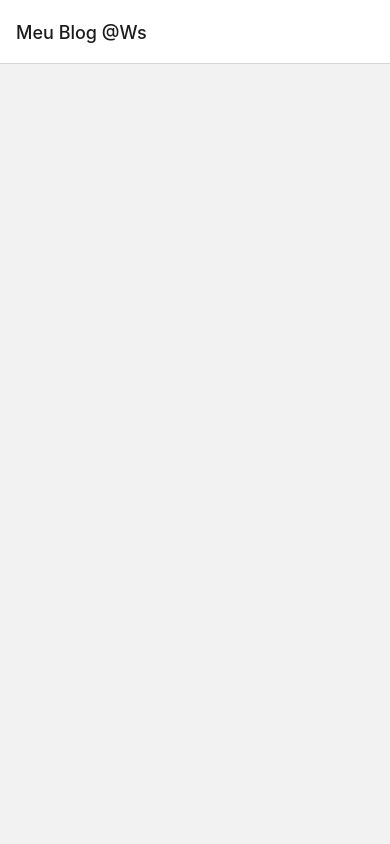
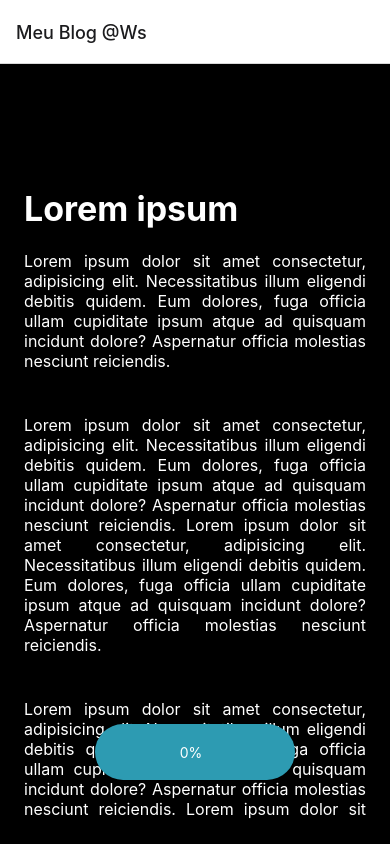
Before and after one commit to Weverson-Luan/borleiplate, a React Native app: screen /ReadingProgressIndicator in a window 390 px wide. Built offline with nearby package versions, Linux system fonts and the light colour scheme.

Commit message:
feat ✨ componente para lidar com porcentagem de texto lido pro usuário

```diff
--- a/package.json
+++ b/package.json
@@ -15,6 +15,7 @@
     "@react-navigation/native-stack": "^6.10.0",
     "@types/styled-components-react-native": "5.2.0",
     "i18next": "^23.11.5",
+    "phosphor-react-native": "^2.0.0",
     "react": "^18.3.1",
     "react-i18next": "^14.1.2",
     "react-native": "0.74.1",
--- /dev/null
+++ b/src/presentation/components/progress-bar/progress-bar.tsx
@@ -0,0 +1,68 @@
+/**
+ * IMPORTS
+ */
+
+import React, { useEffect } from "react";
+import { Text, TouchableOpacity, View } from "react-native";
+
+// styles
+import { styles } from "./styles";
+import Animated, {
+  BounceIn,
+  FadeIn,
+  FadeOut,
+  useAnimatedStyle,
+  useSharedValue,
+  withSpring,
+} from "react-native-reanimated";
+
+type IProps = {
+  value: number;
+  onMoveTop: () => void;
+};
+
+const TouchableOpacityAnimated =
+  Animated.createAnimatedComponent(TouchableOpacity);
+
+const ProgressBar = ({ value, onMoveTop }: IProps) => {
+  const widthContainer = useSharedValue(200);
+
+  // para sabe se cheguei no final do texto em tela
+  const onReached = value >= 95;
+
+  const animatedStyle = useAnimatedStyle(() => {
+    return {
+      width: widthContainer.value,
+    };
+  });
+
+  useEffect(() => {
+    widthContainer.value = withSpring(onReached ? 56 : 200, { mass: 0.4 });
+  }, [value]);
+  return (
+    <Animated.View style={[styles.container, animatedStyle]}>
+      {onReached ? (
+        <TouchableOpacityAnimated
+          onPress={onMoveTop}
+          entering={BounceIn}
+          exiting={FadeOut}
+        >
+          <Text>UP</Text>
+        </TouchableOpacityAnimated>
+      ) : (
+        <Animated.View style={styles.progressConten}>
+          <Text style={styles.textValue}>{value}%</Text>
+
+          <View style={styles.tracker}>
+            <View style={[styles.progress, { width: `${value}%` }]} />
+          </View>
+        </Animated.View>
+      )}
+    </Animated.View>
+  );
+};
+
+/**
+ * EXPORTS
+ */
+export { ProgressBar };
--- /dev/null
+++ b/src/presentation/components/progress-bar/styles.ts
@@ -0,0 +1,41 @@
+import { StyleSheet } from "react-native";
+import theme from "../../../core/styles/styled-components/theme";
+
+/**
+ * IMPORTS
+ */
+export const styles = StyleSheet.create({
+  container: {
+    // width: 200,
+    height: 56,
+    backgroundColor: theme.colors.blue_cyan_200,
+    position: "absolute",
+    bottom: 64,
+    alignSelf: "center",
+    borderRadius: 32,
+    justifyContent: "center",
+    alignItems: "center",
+    paddingHorizontal: 16,
+  },
+  textValue: {
+    marginRight: 8,
+    color: theme.colors.neutral_25,
+  },
+  tracker: {
+    flex: 1,
+    height: 3,
+    borderRadius: 3,
+    backgroundColor: "red",
+  },
+  progress: {
+    height: 3,
+    borderRadius: 3,
+    backgroundColor: "blue",
+  },
+  progressConten: {
+    justifyContent: "center",
+    alignItems: "center",
+
+    flexDirection: "row",
+  },
+});
--- a/src/presentation/components/reading-progress-indicator/reading-progress-indicator.tsx
+++ b/src/presentation/components/reading-progress-indicator/reading-progress-indicator.tsx
@@ -2,14 +2,141 @@
  * IMPORTS
  */
 
-import React from "react";
-import { View } from "react-native";
+import React, { useState, useRef } from "react";
+import { ScrollView, Text, View, useWindowDimensions } from "react-native";
 
 // styles
 import { styles } from "./styles";
+import { ProgressBar } from "../progress-bar/progress-bar";
+
+/**
+ *
+ * 1 -> Precisa calcular qual a porcetagem que o usuário está lendo
+ * 2 -> Precisa saber qual e o tamanho da lista
+ * 3 -> Precisa descobrir qual porcetagem ja vai mostrar pro usuário de inicio
+ * 4 -> Precisa saber qual parte de lista o usuário está
+ *
+ * onScroll => responsavel por observa qualquer evento de rolagem no flatList
+ */
+
+/**
+ * Content size
+ * É o tamanho do conteúdo da ScrollView.
+ * height and width
+ */
+
+/**
+ * Content offset
+ * x and y
+ * Onde o usuário fica ao terminar a rolagem.
+ */
+
+/**
+ * Layout measurement
+ * height and width
+ * Medidas do layout visivel na tela.
+ */
+
+type ScrollProps = {
+  layoutMeasurement: {
+    height: number;
+  };
+  contentOffset: {
+    y: number;
+  };
+  contentSize: {
+    height: number;
+  };
+};
 
 const ReadingProgressIndicator = () => {
-  return <View style={styles.container}></View>;
+  const [percetage, setPercetage] = useState(0);
+
+  const dimisions = useWindowDimensions();
+  const scrollRef = useRef<ScrollView>(null);
+
+  const handleScrollPercentage = ({
+    layoutMeasurement,
+    contentOffset,
+    contentSize,
+  }: ScrollProps) => {
+    const visibleContent = Math.ceil(
+      (dimisions.height / contentSize.height) * 100
+    );
+
+    const value =
+      ((layoutMeasurement.height + contentOffset.y) / contentSize.height) * 100;
+
+    setPercetage(value < visibleContent ? 0 : Math.round(value));
+  };
+
+  const handleScrollMoveTop = () => {
+    scrollRef.current?.scrollTo({
+      x: 0,
+      y: 0,
+      animated: true,
+    });
+  };
+
+  return (
+    <View style={styles.container}>
+      <ScrollView
+        ref={scrollRef}
+        showsVerticalScrollIndicator={false}
+        contentContainerStyle={styles.content}
+        onScroll={(event) => handleScrollPercentage(event.nativeEvent)}
+      >
+        <Text style={styles.title}>Lorem ipsum</Text>
+        <Text style={styles.text}>
+          Lorem ipsum dolor sit amet consectetur, adipisicing elit.
+          Necessitatibus illum eligendi debitis quidem. Eum dolores, fuga
+          officia ullam cupiditate ipsum atque ad quisquam incidunt dolore?
+          Aspernatur officia molestias nesciunt reiciendis.
+        </Text>
+
+        <Text style={styles.text}>
+          Lorem ipsum dolor sit amet consectetur, adipisicing elit.
+          Necessitatibus illum eligendi debitis quidem. Eum dolores, fuga
+          officia ullam cupiditate ipsum atque ad quisquam incidunt dolore?
+          Aspernatur officia molestias nesciunt reiciendis. Lorem ipsum dolor
+          sit amet consectetur, adipisicing elit. Necessitatibus illum eligendi
+          debitis quidem. Eum dolores, fuga officia ullam cupiditate ipsum atque
+          ad quisquam incidunt dolore? Aspernatur officia molestias nesciunt
+          reiciendis.
+        </Text>
+
+        <Text style={styles.text}>
+          Lorem ipsum dolor sit amet consectetur, adipisicing elit.
+          Necessitatibus illum eligendi debitis quidem. Eum dolores, fuga
+          officia ullam cupiditate ipsum atque ad quisquam incidunt dolore?
+          Aspernatur officia molestias nesciunt reiciendis. Lorem ipsum dolor
+          sit amet consectetur, adipisicing elit. Necessitatibus illum eligendi
+          debitis quidem. Eum dolores, fuga officia ullam cupiditate ipsum atque
+          ad quisquam incidunt dolore? Aspernatur officia molestias nesciunt
+          reiciendis. Lorem ipsum dolor sit amet consectetur, adipisicing elit.
+          Necessitatibus illum eligendi debitis quidem. Eum dolores, fuga
+          officia ullam cupiditate ipsum atque ad quisquam incidunt dolore?
+          Aspernatur officia molestias nesciunt reiciendis. Lorem ipsum dolor
+          sit amet consectetur, adipisicing elit. Necessitatibus illum eligendi
+          debitis quidem. Eum dolores, fuga officia ullam cupiditate ipsum atque
+          ad quisquam incidunt dolore? Aspernatur officia molestias nesciunt
+          reiciendis. Lorem ipsum dolor sit amet consectetur, adipisicing elit.
+          Necessitatibus illum eligendi debitis quidem. Eum dolores, fuga
+          officia ullam cupiditate ipsum atque ad quisquam incidunt dolore?
+          Aspernatur officia molestias nesciunt reiciendis. Lorem ipsum dolor
+          sit amet consectetur, adipisicing elit. Necessitatibus illum eligendi
+          debitis quidem. Eum dolores, fuga officia ullam cupiditate ipsum atque
+          ad quisquam incidunt dolore? Aspernatur officia molestias nesciunt
+          reiciendis. Lorem ipsum dolor sit amet consectetur, adipisicing elit.
+          Necessitatibus illum eligendi debitis quidem. Eum dolores, fuga
+          officia ullam cupiditate ipsum atque ad quisquam incidunt dolore?
+          Aspernatur officia molestias nesciunt reiciendis.
+        </Text>
+      </ScrollView>
+
+      <ProgressBar value={percetage} onMoveTop={handleScrollMoveTop} />
+    </View>
+  );
 };
 
 /**
--- a/src/presentation/components/reading-progress-indicator/styles.ts
+++ b/src/presentation/components/reading-progress-indicator/styles.ts
@@ -1,4 +1,5 @@
 import { StyleSheet } from "react-native";
+import theme from "../../../core/styles/styled-components/theme";
 
 /**
  * IMPORTS
@@ -6,5 +7,21 @@ import { StyleSheet } from "react-native";
 export const styles = StyleSheet.create({
   container: {
     flex: 1,
+    backgroundColor: theme.colors.black_800,
+    padding: 24,
+  },
+  title: {
+    fontSize: 34,
+    color: theme.colors.neutral_25,
+    fontWeight: "bold",
+  },
+  text: {
+    fontSize: 16,
+    color: theme.colors.neutral_25,
+    marginVertical: 22,
+    textAlign: "justify",
+  },
+  content: {
+    paddingTop: 100,
   },
 });
```
Also changed, not shown: 2 other files (tests, documents, lock files or other folders).
